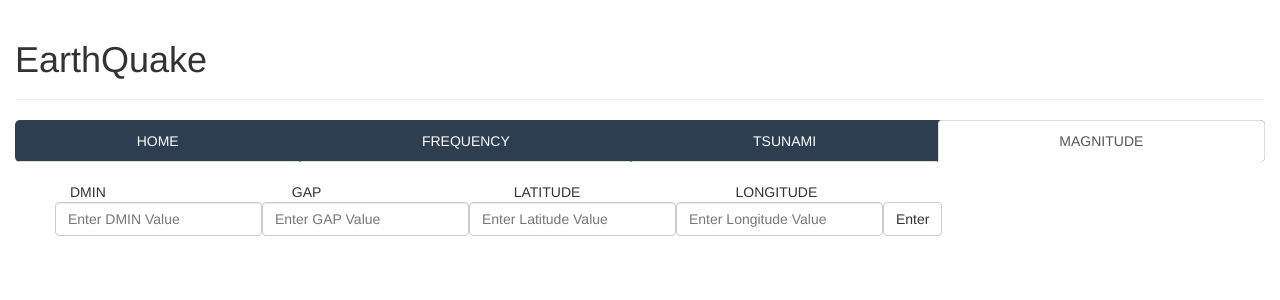
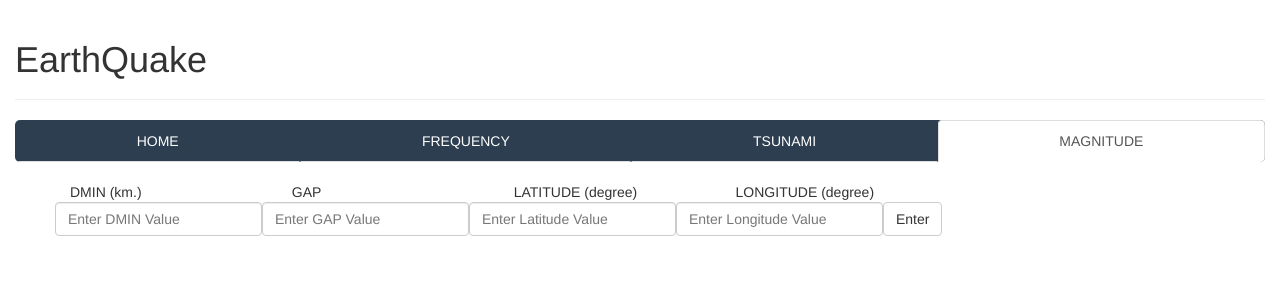
Before and after one commit to compmaxxx/DM-EarthQuake, a PHP site: page /predictMag.php in a window 1280 px wide. Shown: the top 300 px of the page. Run offline with PHP 8.4, Linux system fonts and the light colour scheme.

Commit message:
ตกแต่งหน้าเว็บ

```diff
--- a/predictMag.php
+++ b/predictMag.php
@@ -1,14 +1,15 @@
 <?php include_once "template/header.php" ?>
 
 <!--dmin = [0,44.507], gap = [10,356.4]-->
+<link rel="stylesheet" href="style.css"/>
 
 <form action="magRegression.php" class="form-inline" role="form">
 	<div class="form-group">
 		<div class="row">
-  			<div class="col-lg-3">DMIN</div>
+  			<div class="col-lg-3">DMIN (km.)</div>
   			<div class="col-lg-3">GAP</div>
-  			<div class="col-lg-3">LATITUDE</div>
-  			<div class="col-lg-3">LONGITUDE</div>
+  			<div class="col-lg-3">LATITUDE (degree)</div>
+  			<div class="col-lg-3">LONGITUDE (degree)</div>
 		<br>
 		<input class="form-control col-lg-3" name="dmin" type="number" min="0" max="44.507" step="any" placeholder="Enter DMIN Value">
 		<input class="form-control col-lg-3" name="gap" type="number" min="10" max="356.4" step="any" placeholder="Enter GAP Value">
@@ -37,12 +38,13 @@
 			lat:$('input[name^="lat"]').val(),
 			lng:$('input[name^="lng"]').val()})
 			.done(function(data){
+				data = $.parseJSON(data);
 				$('#result').css('visibility', 'visible');
-				$('#dmin').text("DMIN = "+$('input[name^="dmin"]').val());
+				$('#dmin').text("DMIN = "+$('input[name^="dmin"]').val()+" km.");
 				$('#gap').text("GAP = "+$('input[name^="gap"]').val());
-				$('#lat').text("Latitude = "+$('input[name^="lat"]').val());
-				$('#lng').text("Longitude = "+$('input[name^="lng"]').val());
-				$('#mag').text("Magnitude = "+data);
+				$('#lat').text("Latitude = "+$('input[name^="lat"]').val()+" degree");
+				$('#lng').text("Longitude = "+$('input[name^="lng"]').val()+" degree");
+				$('#mag').text("Magnitude = "+data[0]+" richter" + "  ( " + data[1] + " Level )");
 			})
 		return false;
 	});
```
Also changed, not shown: magRegression.php (+13 -1 lines).
